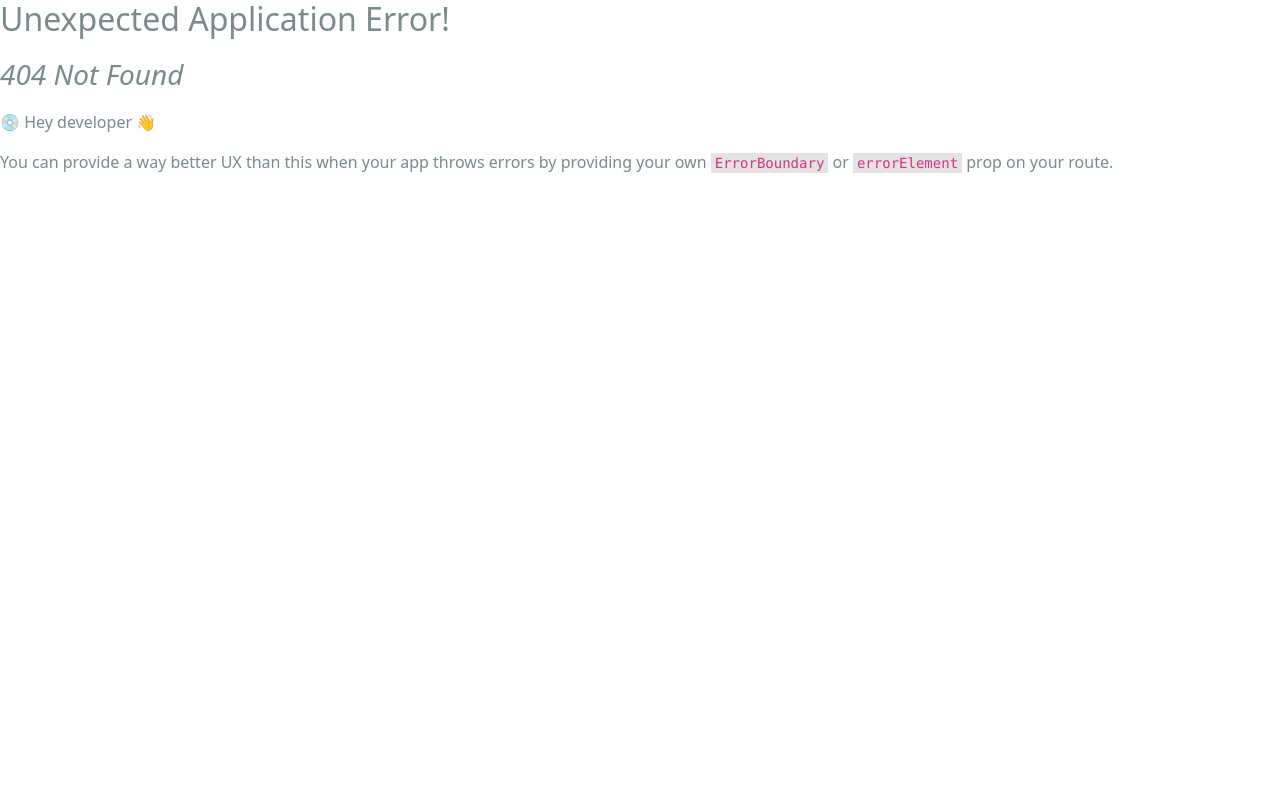
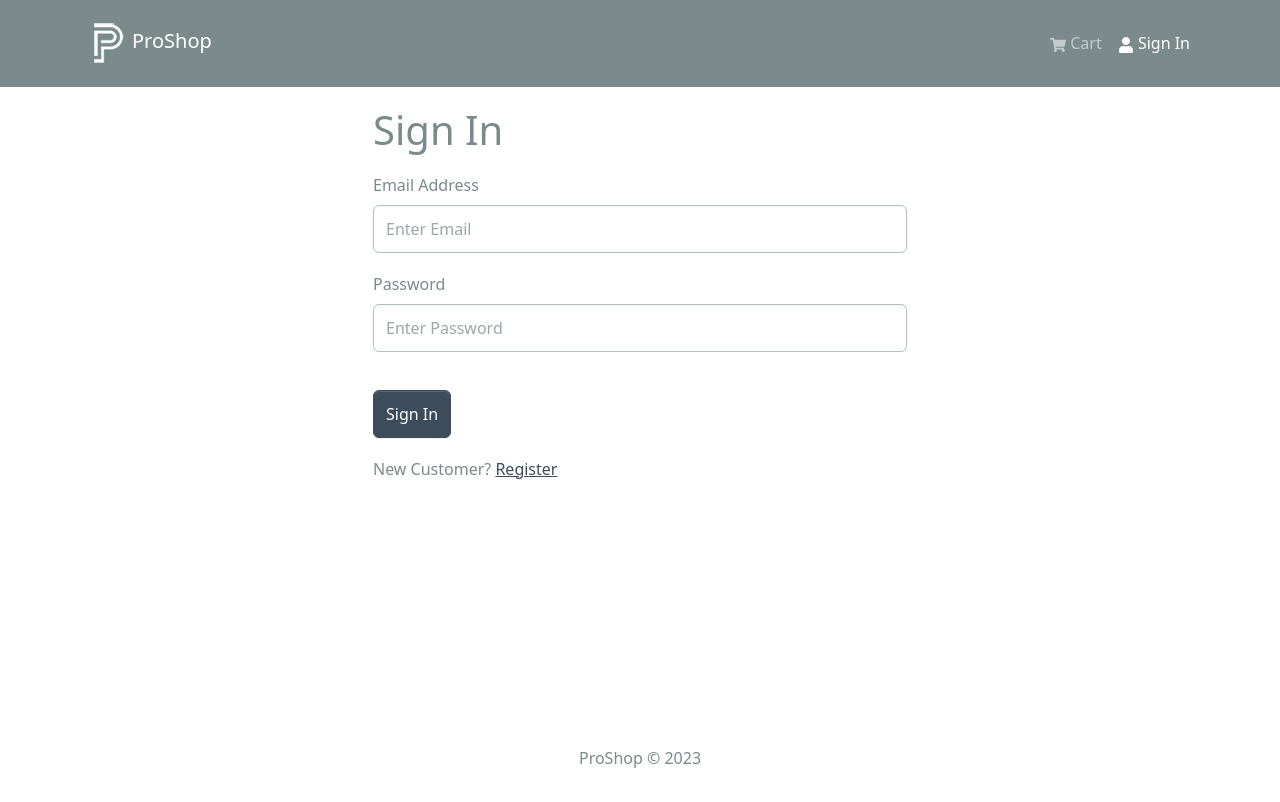
Before and after one commit to Fraser-Dunn/proshop-v2, a React (Create React App) app in the folder frontend/: page /login in a window 1280 px wide. Before the commit this address had no page. Shown: the top 802 px of the page. Built offline with nearby package versions, Linux system fonts and the light colour scheme.

Commit message:
login screen set up

```diff
--- /dev/null
+++ b/frontend/src/components/FormContainer.jsx
@@ -0,0 +1,15 @@
+import { Container, Row, Col } from "react-bootstrap";
+
+const FormContainer = ({ children }) => {
+  return (
+    <Container>
+      <Row className="justify-content-md-center">
+        <Col xs={12} md={6}>
+          {children}
+        </Col>
+      </Row>
+    </Container>
+  );
+};
+
+export default FormContainer;
--- a/frontend/src/index.js
+++ b/frontend/src/index.js
@@ -16,6 +16,7 @@
 import HomeScreen from "./screens/HomeScreen";
 import ProductScreen from "./screens/ProductScreen";
 import CartScreen from "./screens/CartScreen";
+import LoginScreen from "./screens/LoginScreen";
 
 const router = createBrowserRouter(
   createRoutesFromElements(
@@ -23,6 +24,7 @@
       <Route index={true} path="/" element={<HomeScreen />} />
       <Route path="/product/:id" element={<ProductScreen />} />
       <Route path="/cart" element={<CartScreen />} />
+      <Route path="/login" element={<LoginScreen />} />
     </Route>
   )
 );
--- /dev/null
+++ b/frontend/src/screens/LoginScreen.jsx
@@ -0,0 +1,56 @@
+import { useState } from "react";
+import { Link } from "react-router-dom";
+import { Form, Button, Row, Col } from "react-bootstrap";
+import FormContainer from "../components/FormContainer";
+
+const LoginScreen = () => {
+  const [email, setEmail] = useState("");
+  const [password, setPassword] = useState("");
+
+  const submitHandler = (e) => {
+    e.preventDefault();
+    console.log("submit");
+  };
+
+  return (
+    <FormContainer>
+      <h1>Sign In</h1>
+
+      <Form onSubmit={submitHandler}>
+        {/* Email */}
+        <Form.Group controlId="email" className="my-3">
+          <Form.Label>Email Address</Form.Label>
+          <Form.Control
+            type="email"
+            placeholder="Enter Email"
+            value={email}
+            onChange={(e) => setEmail(e.target.value)}
+          ></Form.Control>
+        </Form.Group>
+
+        {/* Password */}
+        <Form.Group controlId="password" className="my-3">
+          <Form.Label>Password</Form.Label>
+          <Form.Control
+            type="password"
+            placeholder="Enter Password"
+            value={password}
+            onChange={(e) => setPassword(e.target.value)}
+          ></Form.Control>
+        </Form.Group>
+
+        <Button type="submit" variant="primary" className="mt-3">
+          Sign In
+        </Button>
+      </Form>
+
+      <Row className="py-3">
+        <Col>
+          New Customer? <Link to="/register">Register</Link>
+        </Col>
+      </Row>
+    </FormContainer>
+  );
+};
+
+export default LoginScreen;
```
